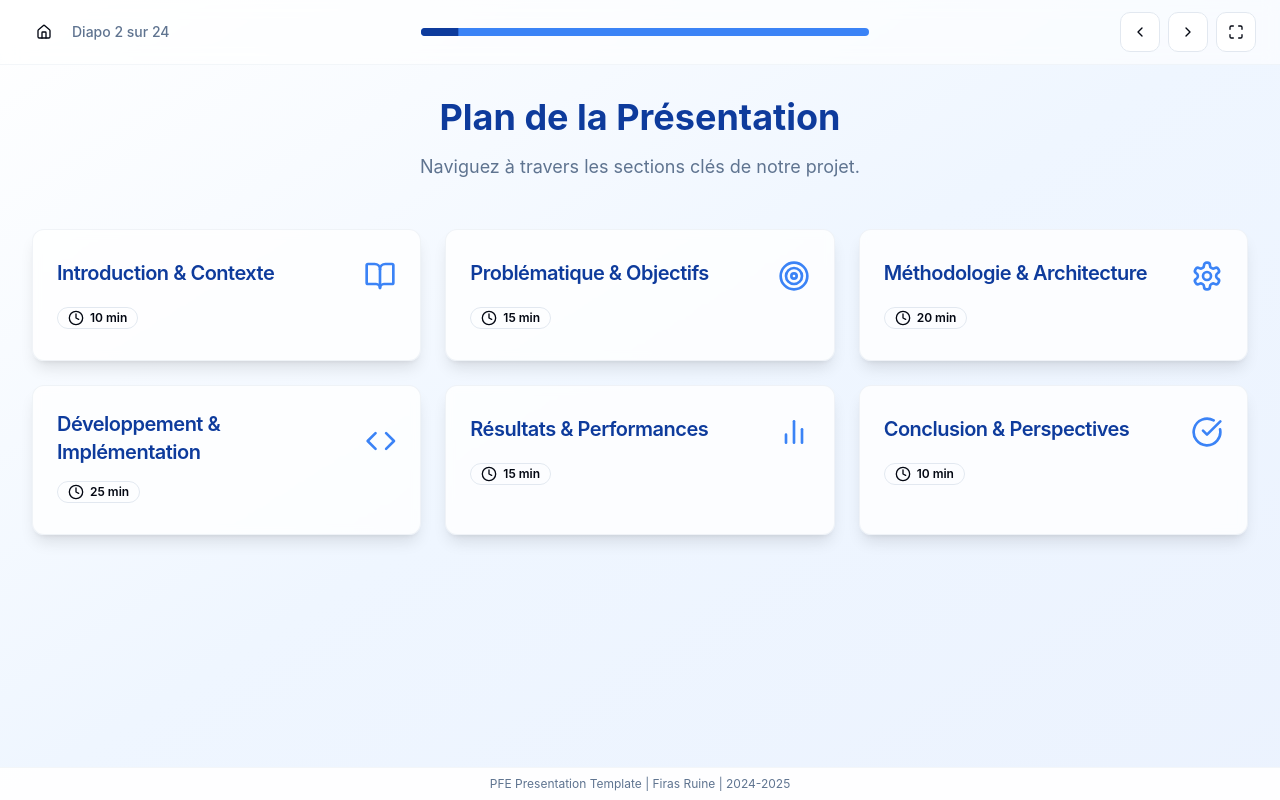
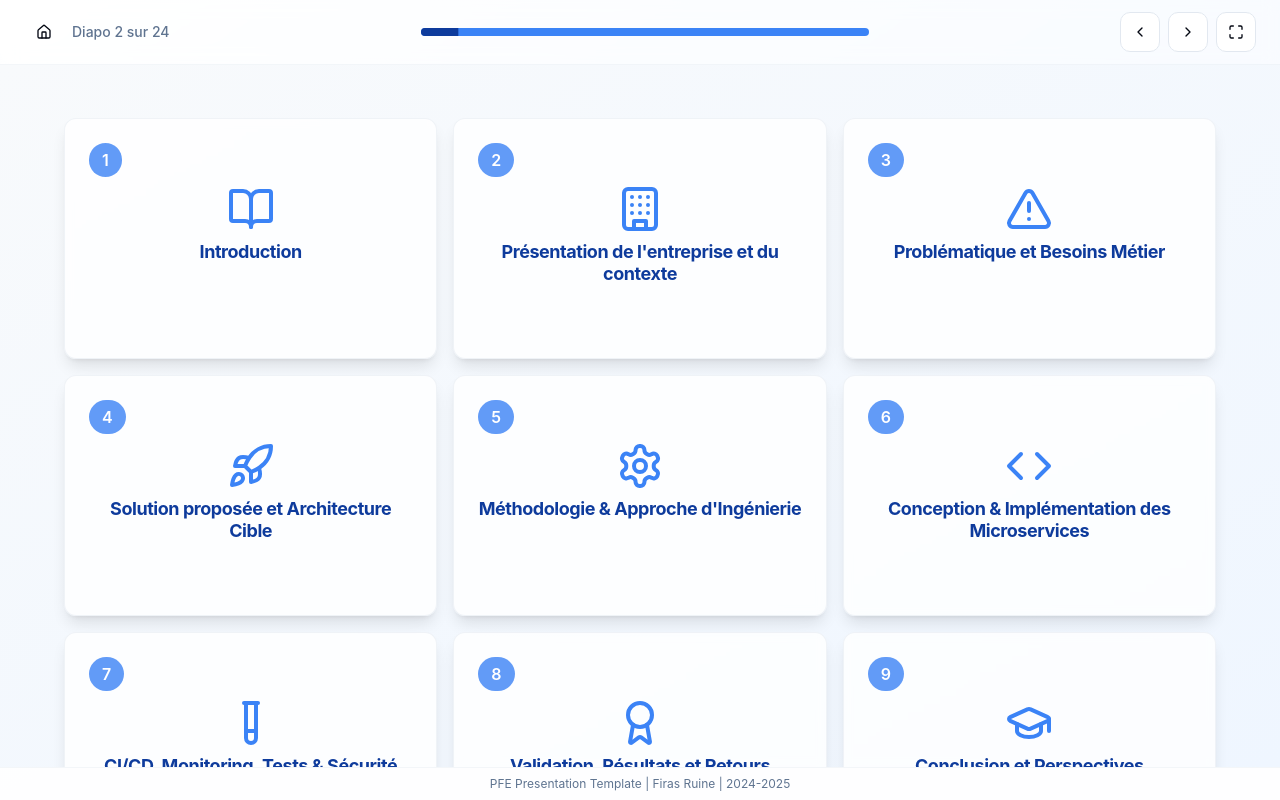
Before and after one commit to Firas-Ruine/pfe-presentation, a Next.js app in the folder pfe-presentation-template/: page /presentation in a window 1280 px wide. Both pictures are taken after a click on the button "Next slide". Built offline with nearby package versions, Linux system fonts and the light colour scheme.

Commit message:
fix: update HeroSlide and NavigationSlide components for improved styling and layout

```diff
--- a/pfe-presentation-template/components/presentation/slides/hero-slide.tsx
+++ b/pfe-presentation-template/components/presentation/slides/hero-slide.tsx
@@ -42,7 +42,7 @@ export default function HeroSlide({ onStartPresentation }: HeroSlideProps) {
       </div>
 
       <div className="h-full flex flex-col justify-center items-center text-center space-y-6 md:space-y-8">
-        <Badge variant="secondary" className="px-4 py-1.5 text-sm">
+        <Badge variant="secondary" className="px-4 py-1.5 text-sm text-white">
           <CalendarDays className="mr-2 h-4 w-4" />
           Année Universitaire: 2024-2025
         </Badge>
@@ -55,7 +55,7 @@ export default function HeroSlide({ onStartPresentation }: HeroSlideProps) {
           Présenté par: <span className="font-bold text-primary">Firas Ruine</span>
         </p>
 
-        <div className="grid grid-cols-1 md:grid-cols-2 lg:grid-cols-3 gap-4 md:gap-6 max-w-6xl w-full mx-auto">
+        <div className="grid grid-cols-1 md:grid-cols-2 lg:grid-cols-2 gap-4 md:gap-6 max-w-6xl w-full mx-auto">
           <Card className="shadow-lg hover:shadow-xl transition-shadow">
             <CardHeader className="pb-3">
               <CardTitle className="flex items-center text-base md:text-lg">
@@ -82,18 +82,7 @@ export default function HeroSlide({ onStartPresentation }: HeroSlideProps) {
             </CardContent>
           </Card>
 
-          <Card className="shadow-lg hover:shadow-xl transition-shadow md:col-span-2 lg:col-span-1">
-            <CardHeader className="pb-3">
-              <CardTitle className="flex items-center text-base md:text-lg">
-                <Building className="mr-2 h-5 w-5 md:h-6 md:w-6 text-primary" />
-                Institution
-              </CardTitle>
-            </CardHeader>
-            <CardContent>
-              <p className="text-muted-foreground">IT</p>
-              <p className="font-semibold">Business School</p>
-            </CardContent>
-          </Card>
+
         </div>
 
       </div>
--- a/pfe-presentation-template/components/presentation/slides/navigation-slide.tsx
+++ b/pfe-presentation-template/components/presentation/slides/navigation-slide.tsx
@@ -16,6 +16,13 @@ import {
   HelpCircle,
   ThumbsUp,
   ChevronRight,
+  Building,
+  AlertTriangle,
+  Rocket,
+  Wrench,
+  TestTube,
+  Award,
+  GraduationCap,
 } from "lucide-react"
 
 interface NavigationSlideProps {
@@ -23,46 +30,53 @@ interface NavigationSlideProps {
 }
 
 const sections = [
-  { title: "Introduction & Contexte", icon: BookOpen, time: "10 min", targetSlide: 2 }, // Company Context is slide 3 (index 2)
-  { title: "Problématique & Objectifs", icon: Target, time: "15 min", targetSlide: 3 }, // Problem Statement is slide 4 (index 3)
-  { title: "Méthodologie & Architecture", icon: Settings, time: "20 min", targetSlide: 5 }, // Methodology is slide 6 (index 5)
-  { title: "Développement & Implémentation", icon: Code, time: "25 min", targetSlide: 8 }, // Sprint 1 is slide 9 (index 8)
-  { title: "Résultats & Performances", icon: BarChart2, time: "15 min", targetSlide: 12 }, // Sprint 6 is slide 13 (index 12)
-  { title: "Conclusion & Perspectives", icon: CheckCircle, time: "10 min", targetSlide: 17 }, // Key Achievements is slide 18 (index 17)
+  { title: "Introduction", icon: BookOpen, time: "5 min", targetSlide: 2 },
+  { title: "Présentation de l'entreprise et du contexte", icon: Building, time: "8 min", targetSlide: 3 },
+  { title: "Problématique et Besoins Métier", icon: AlertTriangle, time: "10 min", targetSlide: 4 },
+  { title: "Solution proposée et Architecture Cible", icon: Rocket, time: "12 min", targetSlide: 7 },
+  { title: "Méthodologie & Approche d'Ingénierie", icon: Settings, time: "10 min", targetSlide: 6 },
+  { title: "Conception & Implémentation des Microservices", icon: Code, time: "15 min", targetSlide: 8 },
+  { title: "CI/CD, Monitoring, Tests & Sécurité", icon: TestTube, time: "15 min", targetSlide: 14 },
+  { title: "Validation, Résultats et Retours", icon: Award, time: "12 min", targetSlide: 18 },
+  { title: "Conclusion et Perspectives", icon: GraduationCap, time: "8 min", targetSlide: 22 },
 ]
 
 export default function NavigationSlide({ onNavigate }: NavigationSlideProps) {
   return (
-    <SlideWrapper>
-      <div className="text-center mb-12">
-        <h2 className="text-3xl md:text-4xl font-bold mb-4 text-primary">Plan de la Présentation</h2>
-        <p className="text-lg text-muted-foreground">Naviguez à travers les sections clés de notre projet.</p>
+    <SlideWrapper className="bg-gradient-to-br from-slate-50 to-blue-50 dark:from-slate-900 dark:to-blue-900/20">
+      <div className="h-full flex flex-col justify-center space-y-12">
+        <div className="text-center space-y-4">
+          <h1 className="text-3xl md:text-7xl font-bold mb-4 text-primary">Plan </h1>
+
         </div>
-      <div className="grid grid-cols-1 md:grid-cols-2 lg:grid-cols-3 gap-6">
+
+        <div className="flex-1 grid grid-cols-3 gap-4 max-w-6xl mx-auto w-full">
           {sections.map((section, index) => (
             <Card
               key={index}
-            className="shadow-lg hover:shadow-xl transition-all duration-300 ease-in-out transform hover:-translate-y-1 cursor-pointer group bg-card/80 backdrop-blur-sm border border-border/50"
+              className="shadow-lg hover:shadow-xl transition-all duration-300 ease-in-out transform hover:-translate-y-1 cursor-pointer group bg-card/80 backdrop-blur-sm border border-border/50 h-full"
               onClick={() => onNavigate(section.targetSlide)}
             >
-            <CardHeader className="flex flex-row items-center justify-between pb-2">
-              <CardTitle className="text-xl font-semibold text-primary group-hover:text-secondary transition-colors">
+              <CardHeader className="flex flex-col items-center text-center pb-3 space-y-2">
+                <div className="flex items-center justify-between w-full">
+                  <Badge variant="secondary" className="text-md px-3 py-1 text-white bg-secondary/80 font-800" >
+                    {index + 1}
+                  </Badge>
+                </div>
+                <section.icon className="h-12 w-12 text-secondary group-hover:text-primary transition-colors" />
+                <CardTitle className="text-lg font-bold text-primary group-hover:text-secondary transition-colors leading-tight">
                   {section.title}
                 </CardTitle>
-              <section.icon className="h-8 w-8 text-secondary group-hover:text-primary transition-colors" />
               </CardHeader>
-            <CardContent>
-              <div className="flex items-center justify-between text-sm text-muted-foreground">
-                <Badge variant="outline" className="group-hover:bg-accent transition-colors">
-                  <Clock className="mr-1.5 h-4 w-4" /> {section.time}
-                </Badge>
-                <Button variant="ghost" size="sm" className="opacity-0 group-hover:opacity-100 transition-opacity">
-                  Aller à la section <ChevronRight className="ml-1 h-4 w-4" />
+              <CardContent className="pt-0 text-center">
+                <Button variant="ghost" size="sm" className="opacity-0 group-hover:opacity-100 transition-opacity w-full text-xs">
+                  Accéder <ChevronRight className="ml-1 h-3 w-3" />
                 </Button>
-              </div>
               </CardContent>
             </Card>
           ))}
+        </div>
+
       </div>
     </SlideWrapper>
   )
```
Lines whose indentation alone changed are shown as unchanged.
